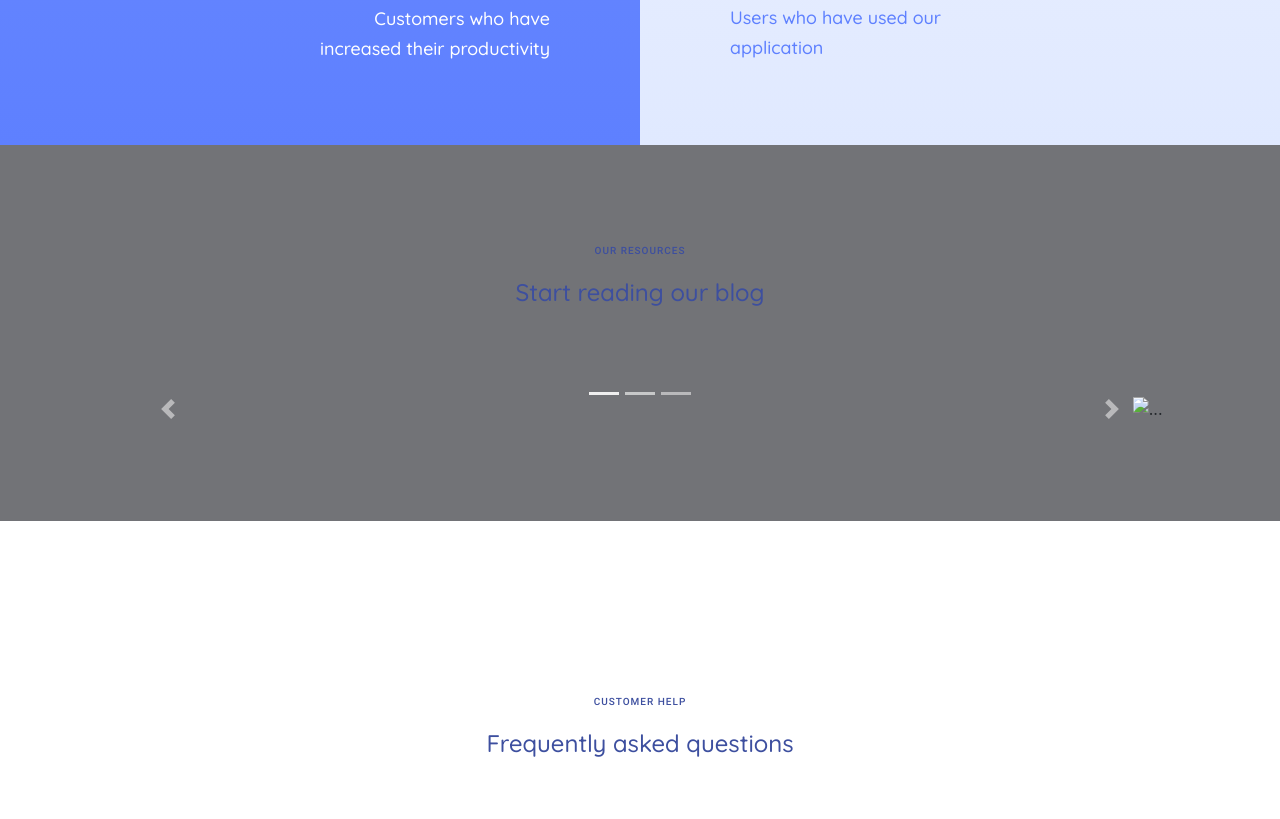
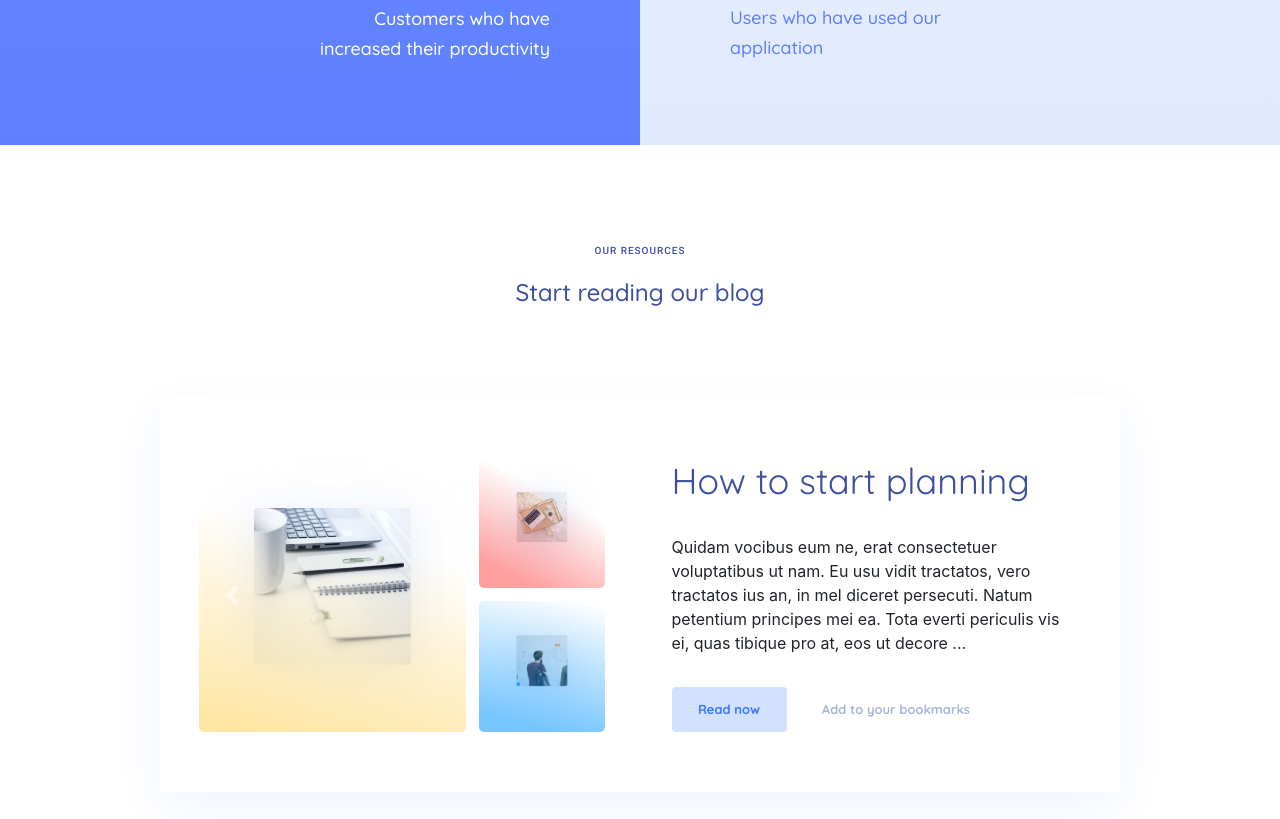
Before and after one commit to Ramashka-Luba/Bootstrap, a plain HTML site: page src/index.html in a window 1280 px wide. Shown: the part 2181-3000 px from the top of the page. Drawn offline with nearby package versions, Linux system fonts and the light colour scheme; files that its build step writes are made by us from their sources; files whose address does not match are found by name.

Commit message:
added carousel

```diff
--- a/src/assets/scss/style.scss
+++ b/src/assets/scss/style.scss
@@ -243,10 +243,11 @@
 }
 
 //////////// recources block ////////////
+///row1
 .recources {
     padding: 100px 0;
     // background-color: #F5F8FF;
-    background-color: #727377;
+    // background-color: #727377;
     @media screen and (max-width: 768px) {
         margin-bottom: 70px;
     }
@@ -262,6 +263,90 @@
     }
 }
 
+///row2
+.resources__wrapper{
+    background: #F5F8FF;
+    padding: 104px 0 204px;
+}
+.resources__slogan{
+    margin-bottom: 92px;
+}
+.slider{
+    box-shadow: 0px 15px 50px #EFF4FF;
+    min-height: 395px;
+    max-width: 960px;
+
+}
+.slider__item{
+    margin: 0 auto;
+    min-height: 395px;
+    max-width: 960px;
+    background-color: #fff;
+}
+.slider__item-inner{
+    padding: 0 40px 0 35px;
+    width: 100%;
+    flex-wrap: wrap;
+}
+.slider__collage{
+    display: grid;
+    grid-template-columns: 267px 126px;
+    grid-auto-rows: minmax(126px, auto);
+    gap: 13px;
+}
+
+.slider__collage-first{
+    grid-area: 1/1/3/2;
+    background: linear-gradient(13.46deg, rgba(255, 199, 53, 0.44) 1.89%, rgba(255, 227, 154, 0.93) 1.9%, rgba(255, 159, 90, 0) 68.24%), url(./../images/recources/collage1.jpg) no-repeat;
+}
+.slider__collage-second{
+    background: linear-gradient(27.48deg, rgba(255, 53, 53, 0.48) 14.02%, rgba(255, 179, 90, 0) 68%), url(.././images/recources/collage2.jpg);
+}
+.slider__collage-third{
+    background: linear-gradient(13.49deg, rgba(53, 170, 255, 0.68) 11.59%, rgba(90, 136, 255, 0) 96.88%), url(.././images/recources/collage3.jpg) ;
+}
+.slider__collage-first,
+.slider__collage-second,
+.slider__collage-third{
+    background-size: cover;
+    background-position-x: 50%;
+    border-radius: 5px;
+}
+.slider__info{
+    max-width: 405px;
+    text-align: left;
+    margin-left: 67px;
+}
+.slider__title{
+    font-family: "QuicksandRegular", sans-serif;
+    font-size: 36px;
+    line-height: 45px;
+    color: #3D4F9F;
+}
+.slider__text{
+    margin: 32px 0;
+}
+
+
+
+.slider {
+    box-shadow: 0px 15px 50px #EFF4FF;
+    min-height: 395px;
+    max-width: 960px;
+}
+
+
+
+
+.recources__btn-read {
+    width: 115px;
+    height: 45px;
+}
+.recources__btn-add {
+    width: 210px;
+    height: 45px;
+    color: #A6B6DA;
+}
 
 
 //////////// help block ////////////
--- a/src/index.html
+++ b/src/index.html
@@ -113,7 +113,8 @@
                 </div>
             </div>
             <div class="row">
-                <div class="col">
+                <div class="col-xl-12 col-md-8">
+                    <div class="recources__slider slider mx-auto">
                         <div id="carouselExampleIndicators" class="carousel slide" data-ride="carousel">
                             <ol class="carousel-indicators">
                                 <li data-target="#carouselExampleIndicators" data-slide-to="0" class="active"></li>
@@ -122,13 +123,20 @@
                             </ol>
                             <div class="carousel-inner">
                                 <div class="carousel-item active">
-                                <img src="..." class="d-block w-100" alt="...">
+                                    <div class="slider__item d-flex align-items-center">
+                                        <div class="row no-gutters slider__item-inner d-flex justify-content-center">
+                                            <div class="slider__collage ">
+                                                <div class="slider__collage-first"></div>
+                                                <div class="slider__collage-second"></div>
+                                                <div class="slider__collage-third"></div>
                                             </div>
-                            <div class="carousel-item">
-                                <img src="..." class="d-block w-100" alt="...">
+                                            <div class="slider__info">
+                                                <h4 class="slider__title">How to start planning</h4>
+                                                <p class="slider__text text">Quidam vocibus eum ne, erat consectetuer voluptatibus ut nam. Eu usu vidit tractatos, vero tractatos ius an, in mel diceret persecuti. Natum petentium principes mei ea. Tota everti periculis vis ei, quas tibique pro at, eos ut decore ...</p>
+                                                <button class="recources__btn-read btn btn--blue">Read now</button>
+                                                <button class="recources__btn-add btn ">Add to your bookmarks</button>
                                             </div>
-                            <div class="carousel-item">
-                                <img src="..." class="d-block w-100" alt="...">
+                                        </div>
                                     </div>
                                 </div>
                             <a class="carousel-control-prev" href="#carouselExampleIndicators" role="button"
@@ -141,6 +149,7 @@
                                 <span class="carousel-control-next-icon" aria-hidden="true"></span>
                                 <span class="sr-only">Next</span>
                             </a>
+                        </div>
                     </div>
                 </div>
             </div>
```
Also changed, not shown: dist/index.html (+15 -6 lines), dist/assets/css/style.css, dist/assets/css/style.min.css, dist/assets/images/recources/collage1.jpg (added), dist/assets/images/recources/collage2.jpg (added), dist/assets/images/recources/collage3.jpg (added), dist/assets/images/recources/recourcesSearch.svg (added), src/assets/images/recources/collage1.jpg (added), src/assets/images/recources/collage2.jpg (added), src/assets/images/recources/collage3.jpg (added), src/assets/images/recources/recourcesSearch.svg (added), 2 other files. Lines whose indentation alone changed are shown as unchanged.
